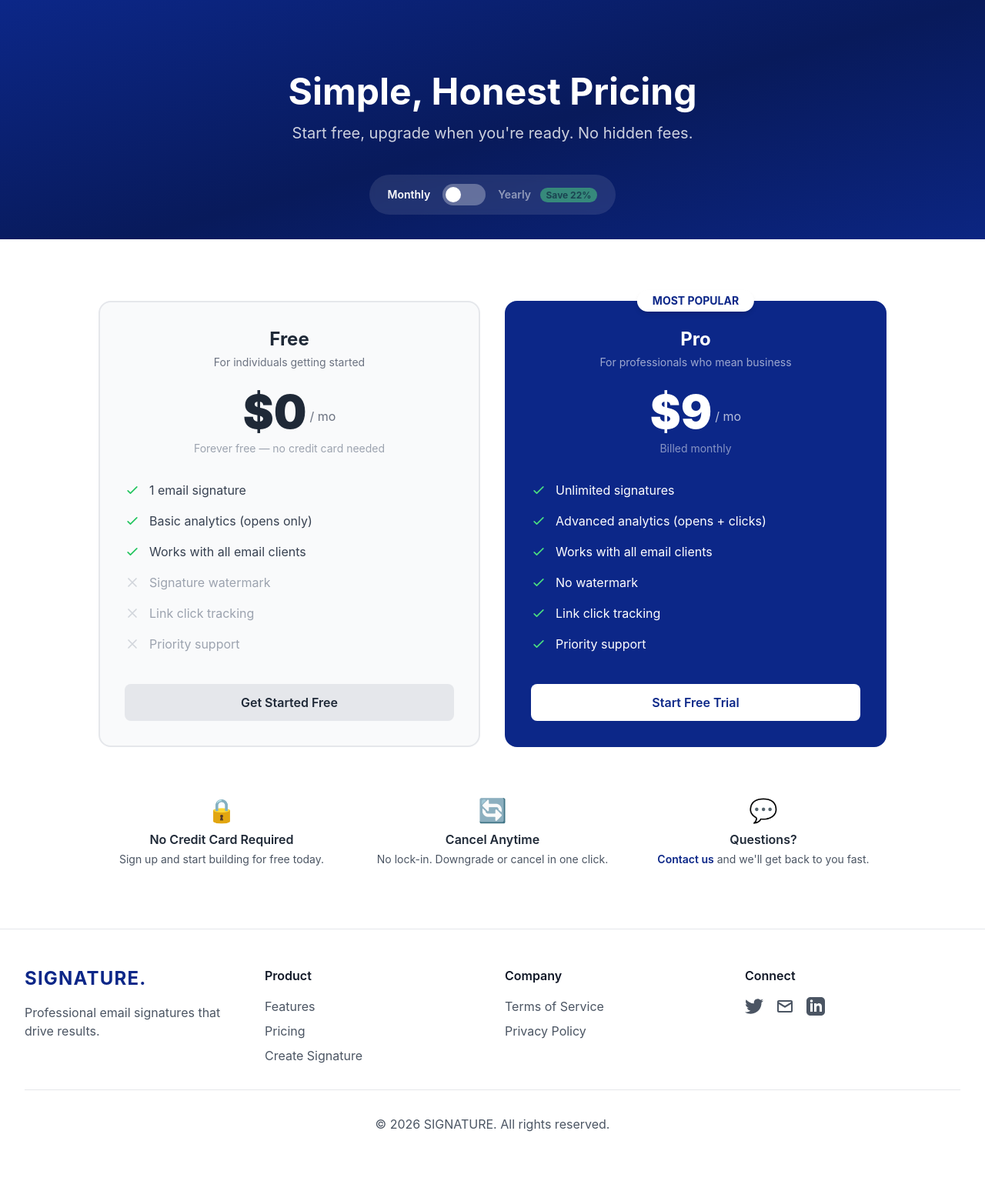
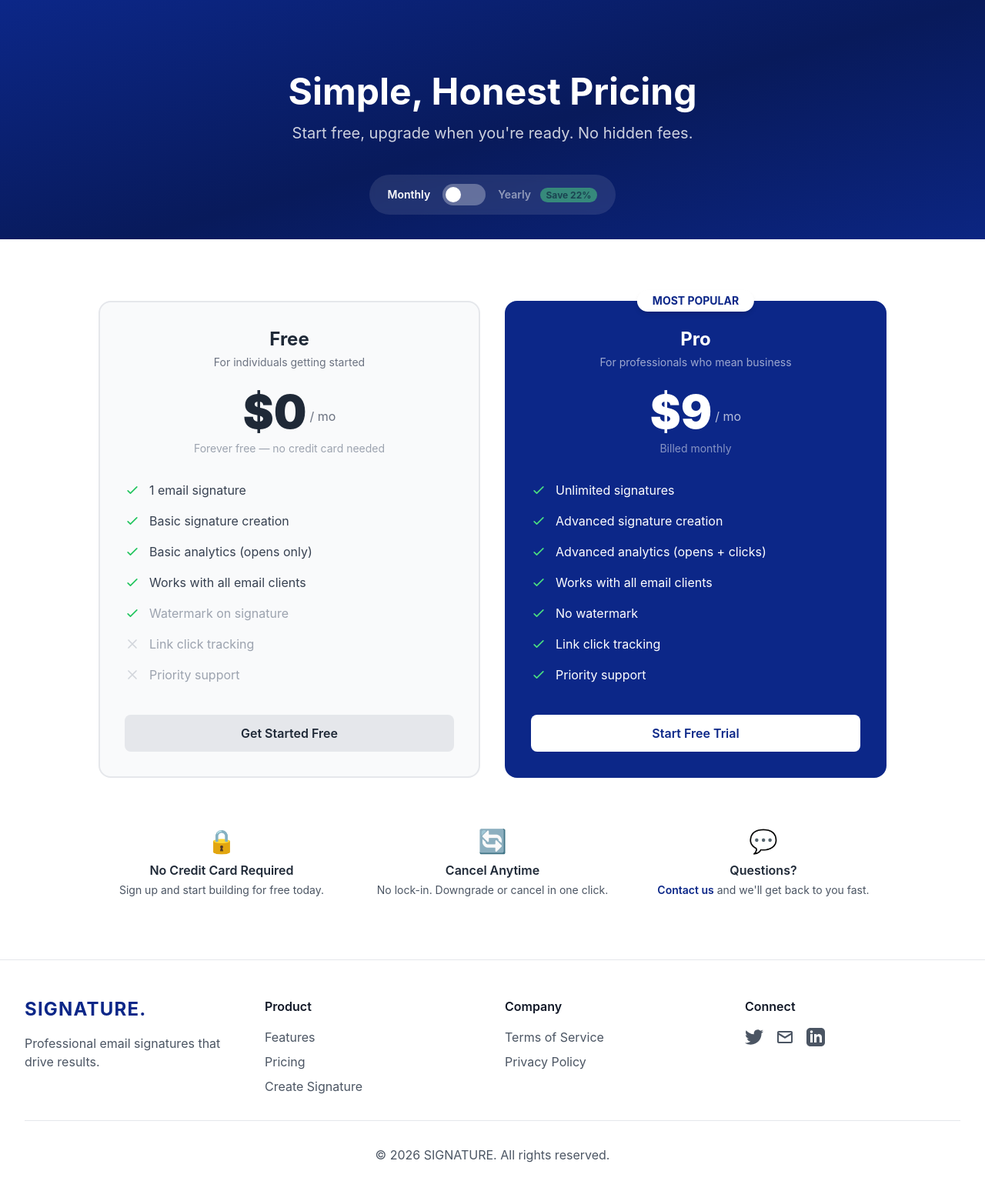
Before and after one commit to marl-Am/signature, a Flask app: page /pricing in a window 1280 px wide. Shown: the part 65-1626 px from the top of the page at 77% size. Before the commit the page ends 1536 px from the top, so only its background shows below. Run offline with Flask 3, Linux system fonts and the light colour scheme; some libraries are stand-ins or nearby versions.

Commit message:
Fixed inaccurate descriptions

```diff
--- a/app/templates/pricing.html
+++ b/app/templates/pricing.html
@@ -65,6 +65,12 @@
               <svg class="w-5 h-5 text-green-500 flex-shrink-0" fill="none" stroke="currentColor" viewBox="0 0 24 24">
                 <path stroke-linecap="round" stroke-linejoin="round" stroke-width="2" d="M5 13l4 4L19 7"/>
               </svg>
+              Basic signature creation
+            </li>
+            <li class="flex items-center gap-3 text-gray-700">
+              <svg class="w-5 h-5 text-green-500 flex-shrink-0" fill="none" stroke="currentColor" viewBox="0 0 24 24">
+                <path stroke-linecap="round" stroke-linejoin="round" stroke-width="2" d="M5 13l4 4L19 7"/>
+              </svg>
               Basic analytics (opens only)
             </li>
             <li class="flex items-center gap-3 text-gray-700">
@@ -74,10 +80,10 @@
               Works with all email clients
             </li>
             <li class="flex items-center gap-3 text-gray-400">
-              <svg class="w-5 h-5 text-gray-300 flex-shrink-0" fill="none" stroke="currentColor" viewBox="0 0 24 24">
-                <path stroke-linecap="round" stroke-linejoin="round" stroke-width="2" d="M6 18L18 6M6 6l12 12"/>
+              <svg class="w-5 h-5 text-green-500 flex-shrink-0" fill="none" stroke="currentColor" viewBox="0 0 24 24">
+                <path stroke-linecap="round" stroke-linejoin="round" stroke-width="2" d="M5 13l4 4L19 7"/>
               </svg>
-              <span>Signature watermark</span>
+              <span>Watermark on signature</span>
             </li>
             <li class="flex items-center gap-3 text-gray-400">
               <svg class="w-5 h-5 text-gray-300 flex-shrink-0" fill="none" stroke="currentColor" viewBox="0 0 24 24">
@@ -143,6 +149,12 @@
                 <path stroke-linecap="round" stroke-linejoin="round" stroke-width="2" d="M5 13l4 4L19 7"/>
               </svg>
               Unlimited signatures
+            </li>
+            <li class="flex items-center gap-3 text-white">
+              <svg class="w-5 h-5 text-green-400 flex-shrink-0" fill="none" stroke="currentColor" viewBox="0 0 24 24">
+                <path stroke-linecap="round" stroke-linejoin="round" stroke-width="2" d="M5 13l4 4L19 7"/>
+              </svg>
+              Advanced signature creation
             </li>
             <li class="flex items-center gap-3 text-white">
               <svg class="w-5 h-5 text-green-400 flex-shrink-0" fill="none" stroke="currentColor" viewBox="0 0 24 24">
```
